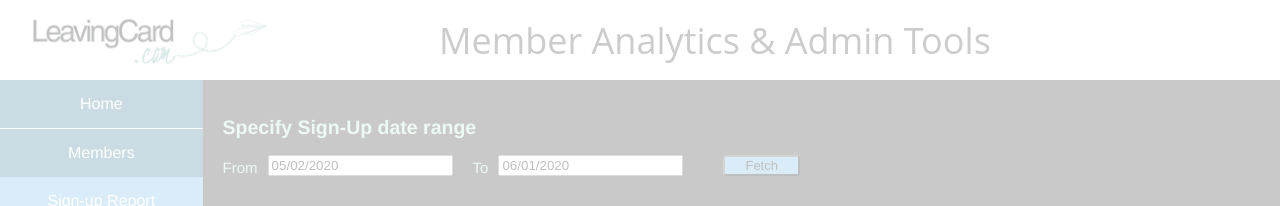
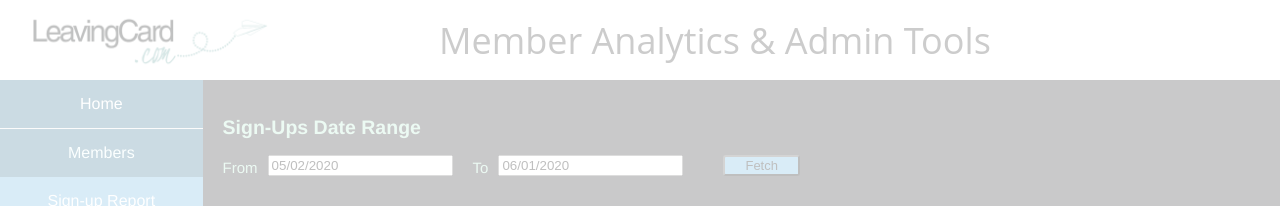
Before and after one commit to Sharminda84/ss_lc_reporting_ui, a React (Create React App) app: page /members/signups in a window 1280 px wide. Shown: the top 206 px of the page. Built offline with nearby package versions, Linux system fonts and the light colour scheme; no server answers.

Commit message:
Finished members UI.

```diff
--- a/src/components/members/MemberSignUps.jsx
+++ b/src/components/members/MemberSignUps.jsx
@@ -41,7 +41,7 @@ function MemberSignUps(props) {
     return (
         <div>
             <h2>
-                Specify Sign-Up date range
+                Sign-Ups Date Range
             </h2>
             <div className='MemberSignUpDateSection'>
                 <div>From</div>
```
